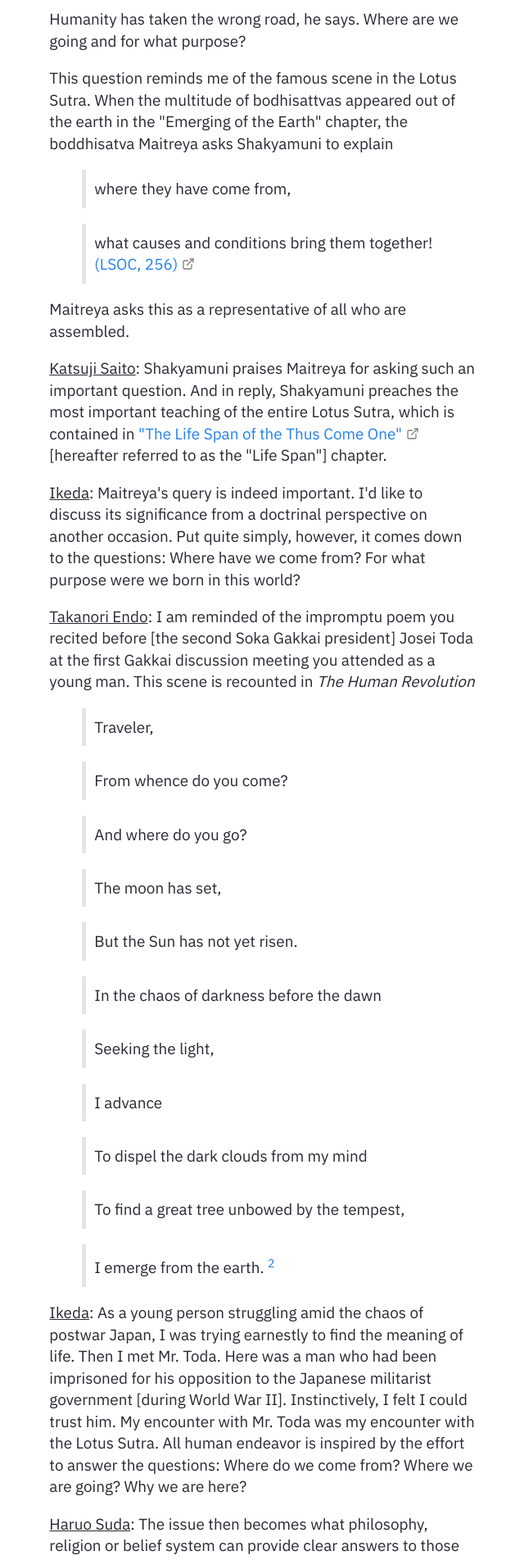
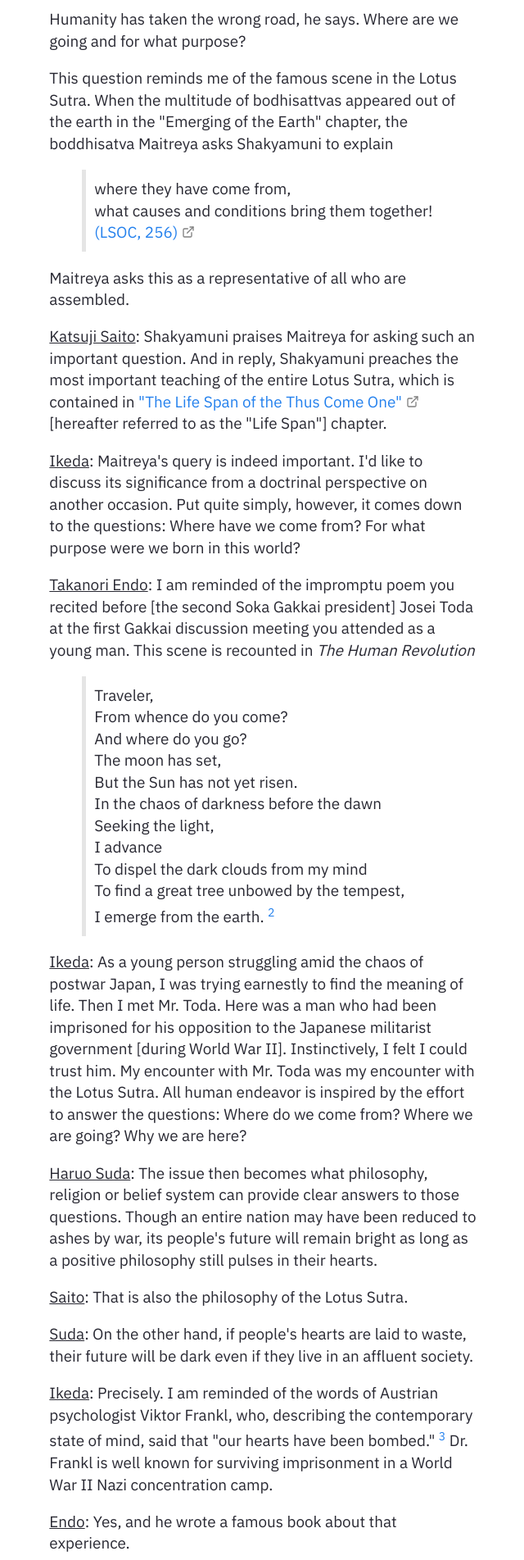
Before and after one commit to sokagakkaidatabase/sokagakkaidatabase.github.io, a Jekyll site: the page built from _posts/2020-03-02-how-to.md, in a window 1280 px wide. Shown: the part 1457-3360 px from the top of the page at 82% size, without its empty margins (318-958 px from the left). Built offline with Jekyll 4.4.1, drawn with Linux system fonts in a browser that asks for light colours.

Commit message:
Update 2020-03-02-how-to.md

```diff
--- a/_posts/2020-03-02-how-to.md
+++ b/_posts/2020-03-02-how-to.md
@@ -19,8 +19,8 @@ Humanity has taken the wrong road, he says. Where are we going and for what purp
 This question reminds me of the famous scene in the Lotus Sutra. When the multitude of bodhisattvas appeared out of the earth in the "Emerging of the Earth" chapter, the boddhisatva Maitreya asks Shakyamuni to explain
 
 > where they have come from,
-
-> what causes and conditions bring them together! [(LSOC, 256)](https://www.nichirenlibrary.org/en/lsoc/Content/15)
+> what causes and conditions bring them together!
+> [(LSOC, 256)](https://www.nichirenlibrary.org/en/lsoc/Content/15)
 
 Maitreya asks this as a representative of all who are assembled.
 
@@ -31,25 +31,15 @@ Maitreya asks this as a representative of all who are assembled.
 <ins>Takanori Endo</ins>: I am reminded of the impromptu poem you recited before [the second Soka Gakkai president] Josei Toda at the first Gakkai discussion meeting you attended as a young man. This scene is recounted in *The Human Revolution*
 
 > Traveler,
-
 > From whence do you come?
-
 > And where do you go?
-
 > The moon has set,
-
 > But the Sun has not yet risen.
-
 > In the chaos of darkness before the dawn
-
 > Seeking the light,
-
 > I advance
-
 > To dispel the dark clouds from my mind
-
 > To find a great tree unbowed by the tempest,
-
 > I emerge from the earth. [^2]
 
 <ins>Ikeda</ins>: As a young person struggling amid the chaos of postwar Japan, I was trying earnestly to find the meaning of life. Then I met Mr. Toda. Here was a man who had been imprisoned for his opposition to the Japanese militarist government [during World War II]. Instinctively, I felt I could trust him. My encounter with Mr. Toda was my encounter with the Lotus Sutra. All human endeavor is inspired by the effort to answer the questions: Where do we come from? Where we are going? Why we are here?
@@ -150,27 +140,16 @@ It is neither the parched desert of individualism nor the prison of totalitarian
 German author and poet Hermann Hesse advocated the need for a revolution in consciousness. He was keenly aware of this century's malaise. His poem "Bücher" (Books) is instructive in our exploration of the Lotus Sutra:
 
 > All the books in the world
-
 > Will not bring you happiness,
-
 > But they will quietly lead you
-
 > Back inside yourself.
-
 > There you will find all you need,
-
 > Sun, stars and moon,
-
 > For the light for which you search
-
 > Dwells within you.
-
 > The wisdom you so long sought
-
 > In books,
-
 > Will then shine forth from every page -
-
 > For now that wisdom has become your own. [^17]
 
 <ins>Saito</ins>: In these discussions, we hope to study the Lotus Sutra from various perspectives. Indeed, it is imperative that we do so. Through our diligent studies, we hope to strengthen our conviction that the Lotus Sutra is the core philosophy for twenty-first century leaders.
```
